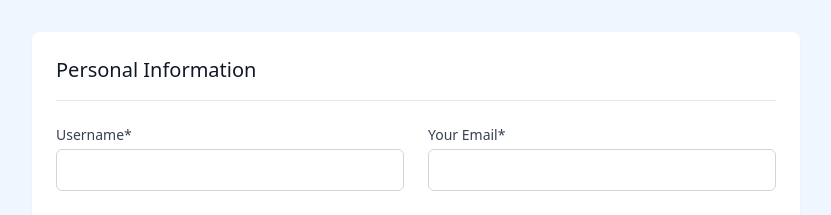
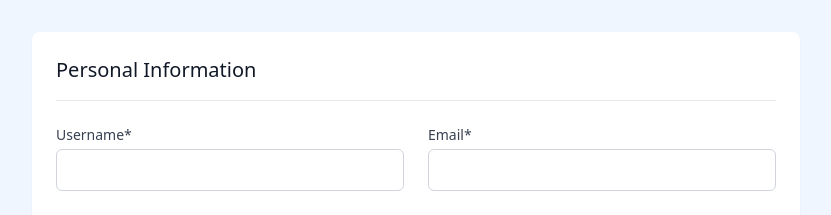
Before and after one commit to daykyu/HELPCarbonFootprint, a React (Vite) app in the folder frontend/: page /register in a window 1280 px wide. Shown: the top 215 px of the page, without its empty margins (224-1055 px from the left). Built offline with nearby package versions, Linux system fonts and the light colour scheme.

Commit message:
change on register

```diff
--- a/frontend/src/pages/Register.jsx
+++ b/frontend/src/pages/Register.jsx
@@ -81,7 +81,7 @@ const Register = () => {
 
                 <div className="col-span-2 md:col-span-1">
                   <label htmlFor="email" className="block text-sm font-medium text-gray-700 mb-1">
-                    Your Email*
+                    Email*
                   </label>
                   <input
                     type="email"
```
